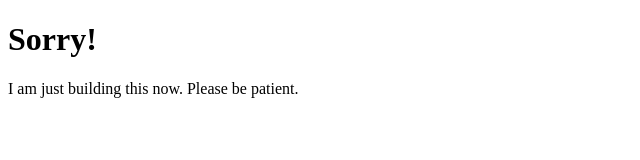
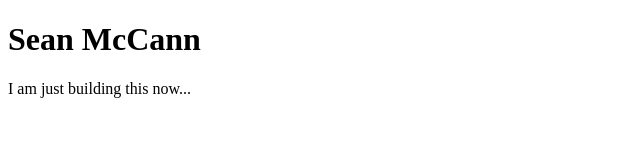
Before and after one commit to seanmccann/seanmccann.github.com, a plain HTML site: page index.html in a window 1280 px wide. Shown: the whole page, without its empty margins (0-640 px from the left). Drawn offline with Linux system fonts and the light colour scheme.

Commit message:
Added detail to index page

```diff
--- a/index.html
+++ b/index.html
@@ -10,8 +10,8 @@
 </head>
 
 <body>
-<h1>Sorry!</h1>
-<p>I am just building this now. Please be patient.</p>
+<h1>Sean McCann</h1>
+<p>I am just building this now...</p>
 
 </body>
 </html>
```
